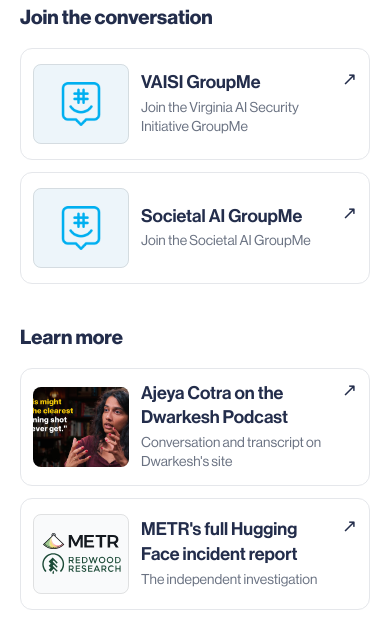
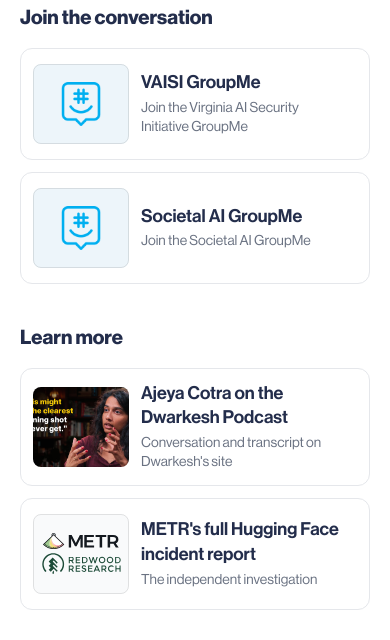
Before and after one commit to Virginia-AI-Security-Initiative/VAISI_Website, a Next.js app: page /are-we-in-control/links in a window 390 px wide. Shown: the part 340-980 px from the top of the page. Built offline with nearby package versions, Linux system fonts and the light colour scheme; no server answers.

Commit message:
updated links page

```diff
--- a/app/are-we-in-control/links/page.tsx
+++ b/app/are-we-in-control/links/page.tsx
@@ -105,16 +105,13 @@ export default function AreWeInControlLinksPage() {
                       className="group flex h-full min-h-28 items-center gap-3 overflow-hidden rounded-xl border border-gray-200 bg-white p-3 text-primary transition-[border-color,box-shadow,color] duration-150 hover:border-gray-300 hover:text-secondary hover:shadow-sm lg:block lg:p-0"
                     >
                       <LinkVisual visual={item.visual} />
-                      <span className="flex min-w-0 flex-1 items-start gap-2 lg:min-h-32 lg:p-4">
-                        <span className="min-w-0 flex-1">
-                          <span className="block text-lg font-medium leading-snug underline decoration-transparent underline-offset-4 group-hover:decoration-current">
-                            {item.label}
-                          </span>
-                          <span className="mt-1 block text-sm leading-snug text-gray-500">
-                            {item.detail}
-                          </span>
+                      <span className="block min-w-0 flex-1 lg:min-h-32 lg:p-4">
+                        <span className="block text-lg font-medium leading-snug underline decoration-transparent underline-offset-4 group-hover:decoration-current">
+                          {item.label}
                         </span>
-                        <span aria-hidden="true" className="shrink-0 text-lg leading-none">↗</span>
+                        <span className="mt-1 block text-sm leading-snug text-gray-500">
+                          {item.detail}
+                        </span>
                       </span>
                     </a>
                   </li>
```
